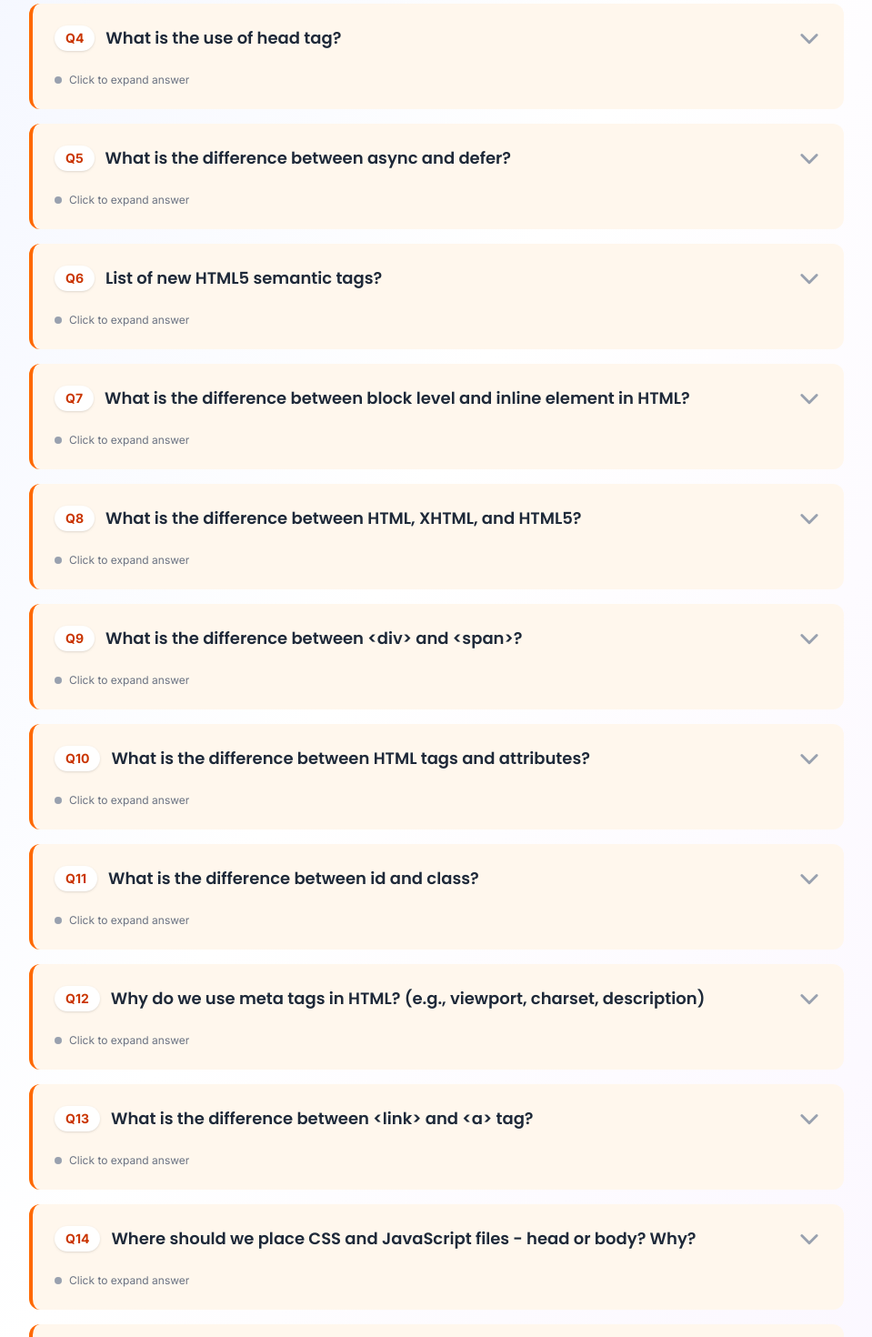
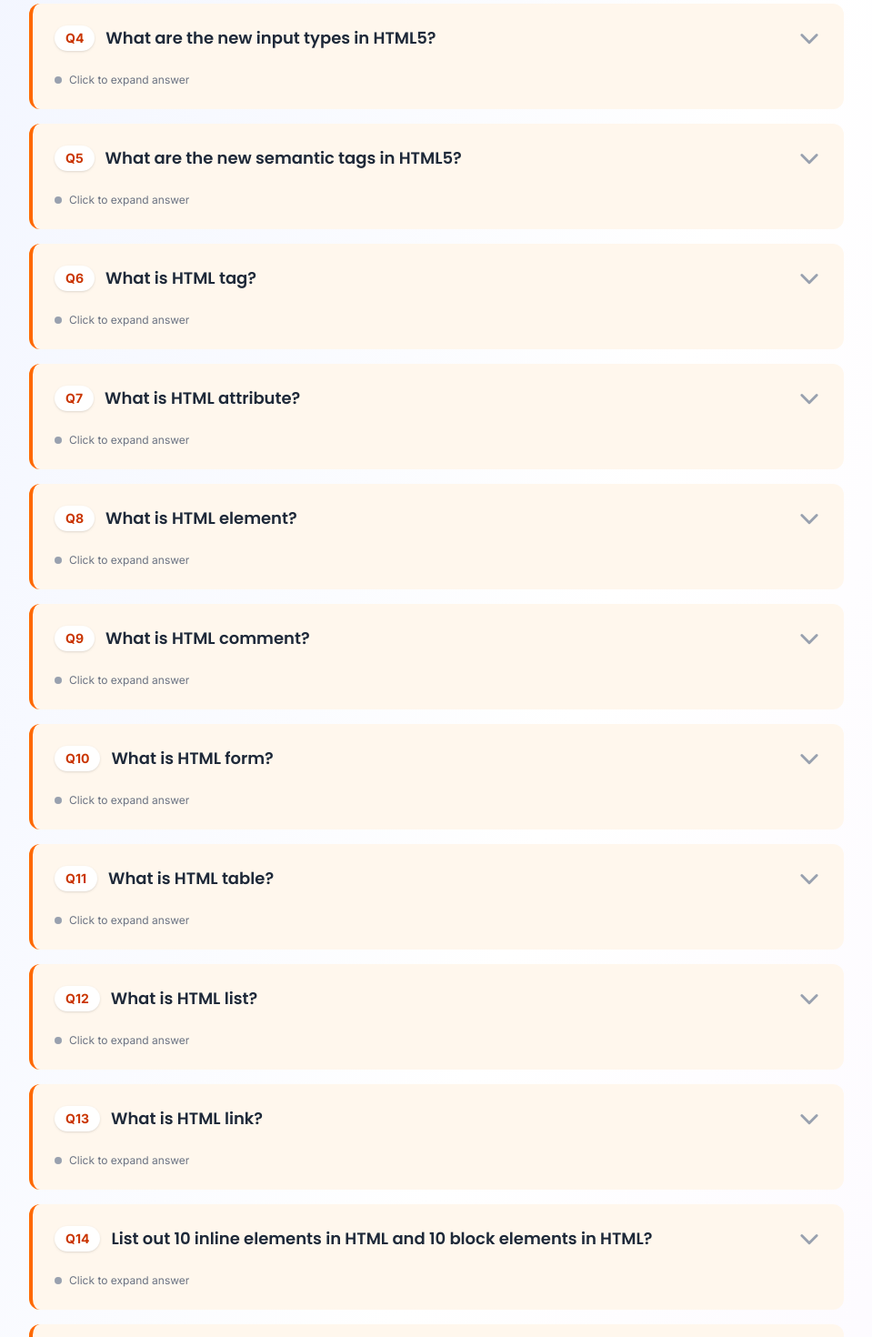
Before and after one commit to Hemant-Agrahari/InterviewQuestionAnswer, a Next.js app: page / in a window 1280 px wide. Shown: the part 860-2330 px from the top of the page at 91% size, without its empty margins (160-1119 px from the left). Built offline with nearby package versions, Linux system fonts and the light colour scheme.

Commit message:
Enhance QuestionCard component to support tab-separated table rendering for answers. Update questions data structure with new entries and improved formatting for clarity and accessibility.

```diff
--- a/src/components/QuestionCard.tsx
+++ b/src/components/QuestionCard.tsx
@@ -60,9 +60,46 @@ export default function QuestionCard({ question, index }: QuestionCardProps) {
           `}>
             <div className="pt-4 border-t border-gray-200 dark:border-gray-700">
               <div className="text-gray-700 dark:text-gray-300 leading-relaxed space-y-3 text-[15px]">
-                {question.answer.split('\n').map((line, idx) => (
-                  line.trim() && <p key={idx} className="animate-fade-in">{line}</p>
-                ))}
+                {(() => {
+                  const lines = question.answer.split('\n');
+                  // Check if this is a tab-separated table (first line contains tabs)
+                  if (lines[0] && lines[0].includes('\t')) {
+                    const rows = lines.map(line => line.split('\t'));
+                    const headers = rows[0];
+                    const dataRows = rows.slice(1);
+                    return (
+                      <div className="overflow-x-auto animate-fade-in">
+                        <table className="min-w-full border-collapse border border-gray-300 dark:border-gray-600 rounded-lg overflow-hidden shadow-sm">
+                          <thead className="bg-gradient-to-r from-indigo-500 to-purple-600">
+                            <tr>
+                              {headers.map((header, idx) => (
+                                <th key={idx} className="border border-gray-300 dark:border-gray-600 px-4 py-3 text-left font-semibold text-white">
+                                  {header}
+                                </th>
+                              ))}
+                            </tr>
+                          </thead>
+                          <tbody>
+                            {dataRows.map((row, rowIdx) => (
+                              <tr key={rowIdx} className={rowIdx % 2 === 0 ? 'bg-white dark:bg-gray-800' : 'bg-gray-50 dark:bg-gray-700'}>
+                                {row.map((cell, cellIdx) => (
+                                  <td key={cellIdx} className="border border-gray-300 dark:border-gray-600 px-4 py-3">
+                                    {cell}
+                                  </td>
+                                ))}
+                              </tr>
+                            ))}
+                          </tbody>
+                        </table>
+                      </div>
+                    );
+                  }
+
+                  // Regular text rendering
+                  return lines.map((line, idx) => (
+                    line.trim() && <p key={idx} className="animate-fade-in">{line}</p>
+                  ));
+                })()}
               </div>
             </div>
           </div>
--- a/src/data/questions.ts
+++ b/src/data/questions.ts
@@ -25,9 +25,92 @@ export const questions: Question[] = [
     id: 3,
     question: "What is the difference between HTML and HTML5?",
     answer:
-      "HTML : HTML (older versions, like HTML 4.01) was primarily focused on structuring content with limited support for multimedia, semantic elements, and modern web APIs, more reliant on external plugins (like Flash) for audio, video, and interactive content.\n HTML5 : HTML5 is designed for modern web development with rich features. It introduces semantic tags like <header>, <nav>, <section>, <article>, <footer> for better structure. HTML5 natively supports audio, video, canvas, SVG, and offline storage without plugins. It includes new APIs like Geolocation, Web Storage, Web Workers, and Drag & Drop. HTML5 focuses on performance, accessibility, and cross-device compatibility. In short: HTML = basic structure, HTML5 = modern, semantic, multimedia-rich, and API-enabled web standard.",
+      "Aspect\tHTML\tHTML5\nDoctype\tLong & complex\tSimple: <!DOCTYPE html>\nMultimedia\tNeeds plugins (Flash)\t<audio>, <video>\nGraphics\tNo native support\t<canvas>, <svg>\nForms\tBasic inputs\tNew inputs: email, date, etc.\nSemantic Tags\tUses <div> mostly\t<header>, <footer>, <article>\nAPIs\tNone\tGeolocation, Web Storage, etc.",
     category: "html",
   },
+  {
+    id: 3.112,
+    question: "What are the new input types in HTML5?",
+    answer:
+      "New input types in HTML5 include: \n1.email, \n2.date, \n3.time, \n4.number, \n5.range, \n6.color, and \n7.search. These provide more specific input validation and better user experience for specific data types.",
+    category: "html",
+  },
+  {
+    id: 3.2,
+    question: "What are the new semantic tags in HTML5?",
+    answer:
+      "New semantic tags in HTML5 include: \n1.header, \n2.footer, \n3.article, \n4.section, \n5.aside, and \n6.nav. These tags provide more meaning to the structure of the web page and improve accessibility and SEO.",
+    category: "html",
+  },
+  {
+    id: 3.3,
+    question: "What is HTML tag?",
+    answer:
+      "HTML tag is used to define the structure of the web page. It is a container for the content of the web page. It is a pair of opening and closing tags. The opening tag is used to define the start of the content and the closing tag is used to define the end of the content. The content is the text that is displayed on the web page. \n\nExample: <html> <body> <h1>Hello World</h1> </body> </html>",
+    category: "html",
+  },
+  {
+    id: 3.4,
+    question: "What is HTML attribute?",
+    answer:
+      "HTML attribute is used to define the extra information or properties of the HTML tag. It is a pair of name and value. The name is the property of the HTML tag and the value is the value of the property. \n\nExample: <img src='image.jpg' alt='My Image'> src and alt are attributes of the img tag. \n\nExample: <a href='https://www.google.com'>Google</a> href is an attribute of the a tag.",
+    category: "html",
+  },
+  {
+    id: 3.5,
+    question: "What is HTML element?",
+    answer:
+      "HTML element is used to define the structure of the web page. It is a pair of opening and closing tags. The opening tag is used to define the start of the content and the closing tag is used to define the end of the content. The content is the text that is displayed on the web page. \n\nExample: <html> <body> <h1>Hello World</h1> </body> </html> html, body, h1 are elements of the html tag.",
+    category: "html",
+  },{
+    id: 3.6,
+    question: "What is HTML comment?",
+    answer:
+      "HTML comment is used to define the comment of the web page. It is a pair of opening and closing tags. The opening tag is used to define the start of the comment and the closing tag is used to define the end of the comment. The comment is the text that is displayed on the web page. \n\nExample: <!-- This is a comment -->",
+    category: "html",
+  },
+  {
+    id: 3.7,
+    question: "What is HTML form?",
+    answer:
+      "HTML form is used to define the form of the web page. It is a pair of opening and closing tags. The opening tag is used to define the start of the form and the closing tag is used to define the end of the form. The form is the text that is displayed on the web page. \n\nExample: <form> <input type='text' name='username'> <input type='password' name='password'> </form>",
+    category: "html",
+  },{
+    id: 3.8,
+    question: "What is HTML table?",
+    answer:
+      "HTML table is used to define the table of the web page. It is a pair of opening and closing tags. The opening tag is used to define the start of the table and the closing tag is used to define the end of the table. The table is the text that is displayed on the web page. \n\nExample: <table> <tr> <td>Hello</td> <td>World</td> </tr> </table> tr and td are elements of the table tag.",
+    category: "html",
+  },
+  {
+    id: 3.9,
+    question: "What is HTML list?",
+    answer:
+      "HTML list is used to define the list of the web page. It is a pair of opening and closing tags. The opening tag is used to define the start of the list and the closing tag is used to define the end of the list. The list is the text that is displayed on the web page. \n\nExample: <ul> <li>Hello</li> <li>World</li> </ul> ul and li are elements of the list tag.",
+    category: "html",
+  },
+  {
+    id: 3.10,
+    question: "What is HTML link?",
+    answer:
+      "HTML link is used to define the link of the web page. It is a pair of opening and closing tags. The opening tag is used to define the start of the link and the closing tag is used to define the end of the link. The link is the text that is displayed on the web page. \n\nExample: <a href='https://www.google.com'>Google</a> a and href are elements of the link tag.",
+    category: "html",
+  },
+  {
+    id: 3.12,
+    question: "List out 10 inline elements in HTML and 10 block elements in HTML?",
+    answer:
+      "Inline elements: \n1.span, \n2.a, \n3.strong, \n4.em, \n5.img, \n6.small, \n7.sup, \n8.sub, \n9.input, \n10.label. \n\nBlock elements: \n1.div, \n2.p, \n3.h1, \n4.h2, \n5.h3, \n6.h4, \n7.h5, \n8.h6, \n9.ul, \n10.ol.",
+    category: "html",
+  },
+  {
+    id: 3.13,
+    question: "What are the difference between strong and em tag?",
+    answer:
+      "strong: \n1.It is used to define the important text. \n2.It is a block element. \n3.It is used to define the important text. \n4.It is used to define the important text. \n5.It is used to define the important text. \n6.It is used to define the important text. \n7.It is used to define the important text. \n8.It is used to define the important text. \n9.It is used to define the important text. \n10.It is used to define the important text. \n\nem: \n1.It is used to define the emphasized text. \n2.It is a inline element. \n3.It is used to define the emphasized text. \n4.It is used to define the emphasized text. \n5.It is used to define the emphasized text. \n6.It is used to define the emphasized text. \n7.It is used to define the emphasized text. \n8.It is used to define the emphasized text. \n9.It is used to define the emphasized text. \n10.It is used to define the emphasized text.",
+    category: "html",
+  },
+
   {
     id: 4,
     question: "What is the use of head tag?",
```
